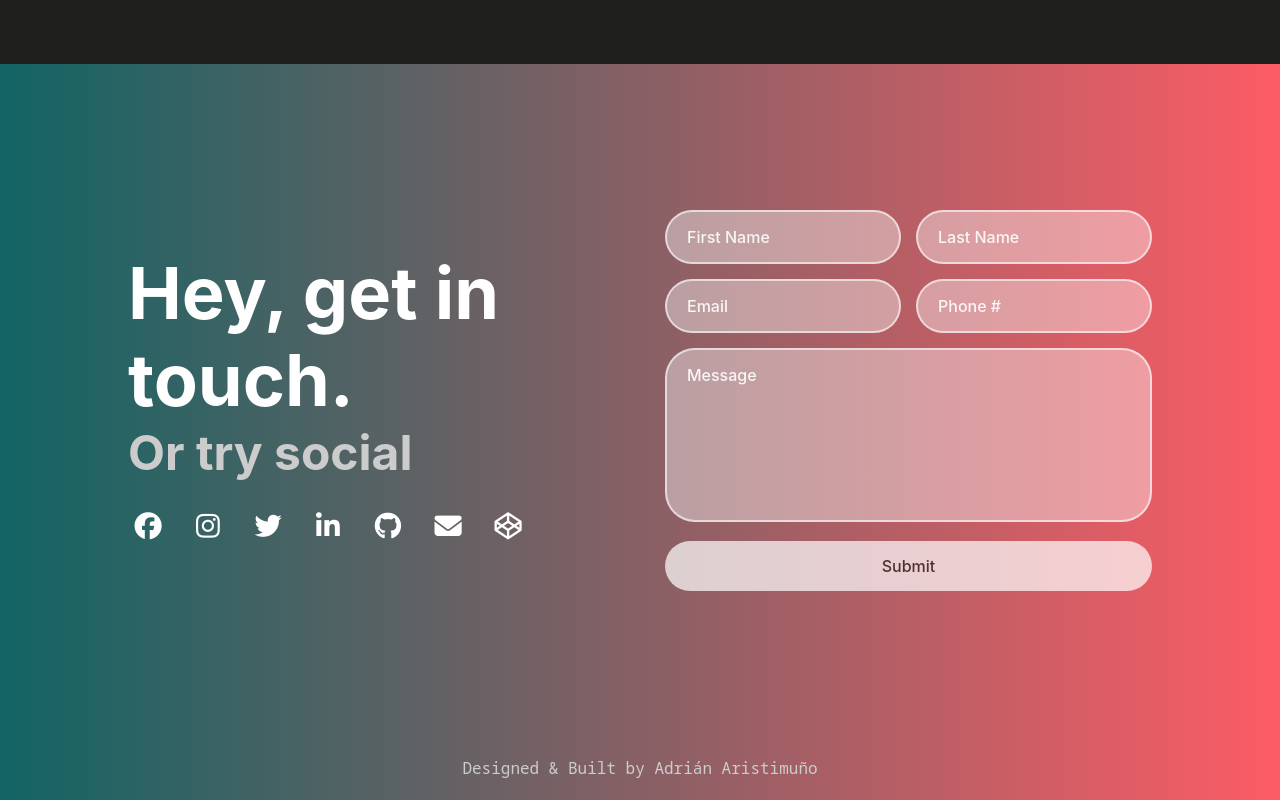
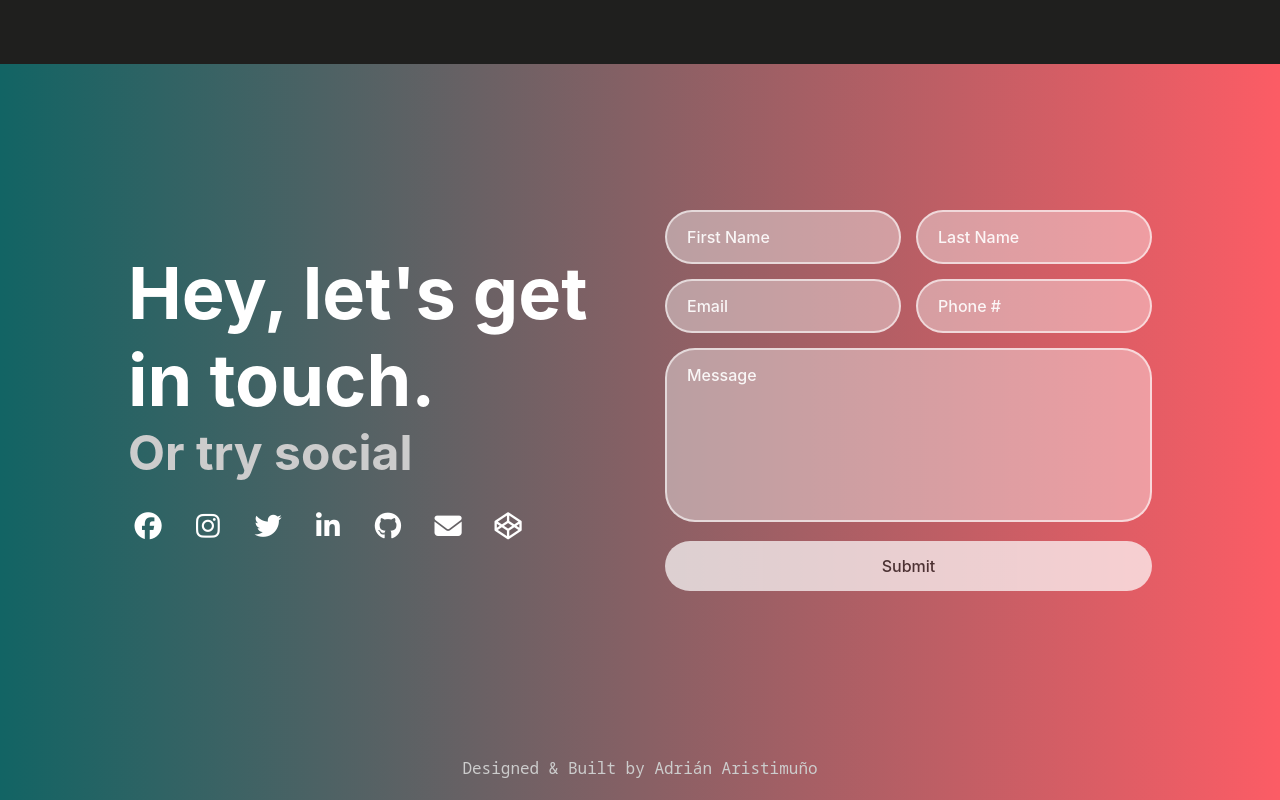
Before and after one commit to AJotaa/my-portfolio, a React (Create React App) app: page /#home in a window 1280 px wide. Shown: the part 3549-4349 px from the top of the page. Built offline with nearby package versions, Linux system fonts and the light colour scheme.

Commit message:
Editing text in ContactSection.jsx

```diff
--- a/src/components/home/ContactSection.jsx
+++ b/src/components/home/ContactSection.jsx
@@ -25,7 +25,7 @@ function ContactSection({ data }) {
         <div className="contact-content-container contact-half-container">
           <div className="contact-half">
             <div className="contact-title-text">
-              <h2 className="contact-title">Hey, get in touch.</h2>
+              <h2 className="contact-title">Hey, let's get in touch.</h2>
               <h3 className="contact-sub">Or try social</h3>
             </div>
             <div className="contact-social-list-container">
```
